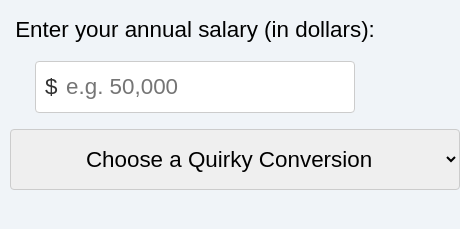
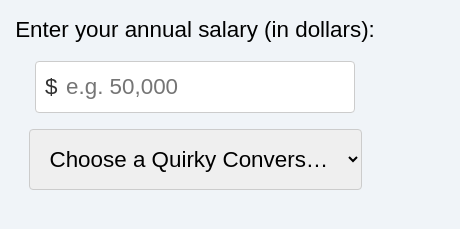
Before and after one commit to figglegames/weird-salary-converter, a plain HTML site: page index.html in a window 390 px wide. Shown: the part 55-284 px from the top of the page, 460 px wide, since content can reach past the window. Drawn offline with Linux system fonts and the light colour scheme.

Commit message:
Update index.html

```diff
--- a/index.html
+++ b/index.html
@@ -57,8 +57,8 @@
       padding: 16px;
       margin: 8px auto;
       width: 100%;
-      min-width: 450px; /* CHANGED: Increased min-width to accommodate longest option */
-      max-width: 100%; /* CHANGED: Set to 100% to avoid width constraint on small screens */
+      min-width: 300px; /* REVERTED: Reduced min-width to prevent overflow on mobile */
+      max-width: 90%; /* REVERTED: Reduced max-width to fit mobile screens */
       box-sizing: border-box;
       border: 1px solid #ccc;
       border-radius: 4px;
@@ -66,7 +66,7 @@
       text-align: center;
       display: block;
       overflow: hidden;
-      text-overflow: ellipsis;
+      text-overflow: ellipsis; /* Keep ellipsis for long selected text */
     }
     select:focus {
       border-color: #2e7d32;
@@ -140,7 +140,7 @@
       .input-container, select { max-width: 400px; }
       input { font-size: 1.6em; padding: 15px 15px 15px 35px; }
       .dollar-sign { font-size: 1.6em; left: 12px; }
-      select { font-size: 1.6em; padding: 15px; min-width: 450px; } /* CHANGED: Maintained min-width */
+      select { font-size: 1.6em; padding: 15px; min-width: 350px; } /* REVERTED: Adjusted min-width */
       #result { font-size: 2em; max-width: 600px; }
       #funFactLabel { font-size: 1.4em; }
       #funFact { font-size: 1.6em; }
@@ -153,7 +153,7 @@
       .input-container, select { max-width: 500px; }
       input { padding-left: 40px; }
       .dollar-sign { left: 15px; }
-      select { font-size: 1.8em; padding: 15px; min-width: 500px; } /* CHANGED: Maintained min-width */
+      select { font-size: 1.8em; padding: 15px; min-width: 400px; } /* REVERTED: Adjusted min-width */
       #result, #funFactContainer { max-width: 800px; }
     }
   </style>
```
